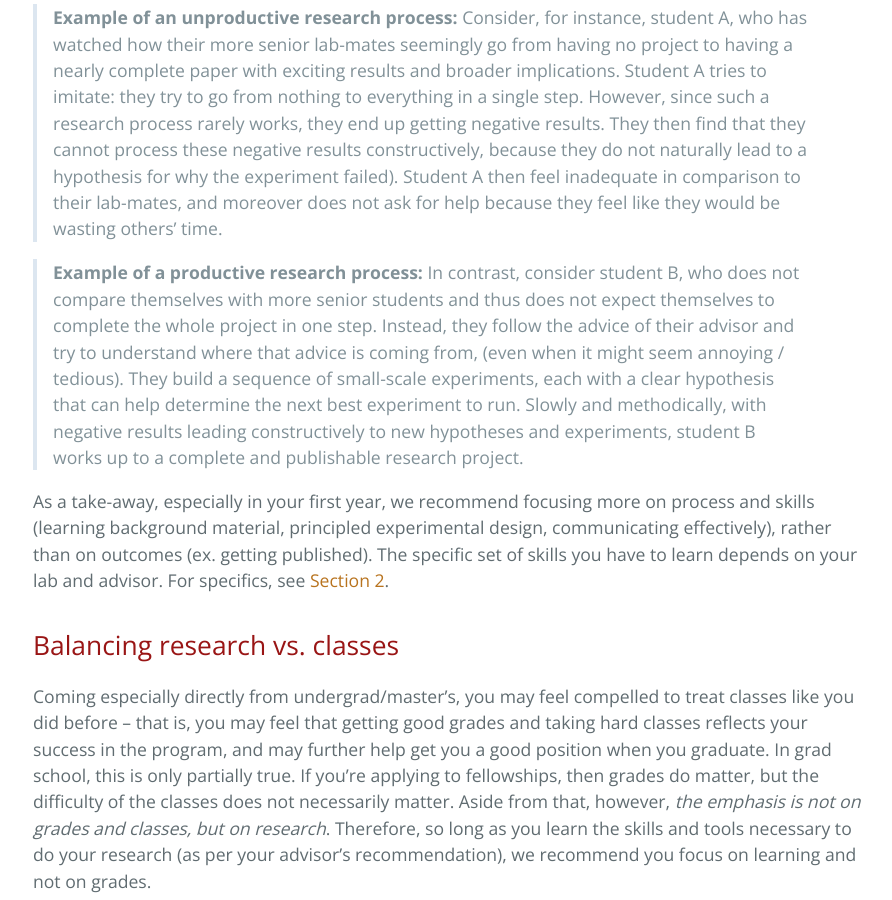
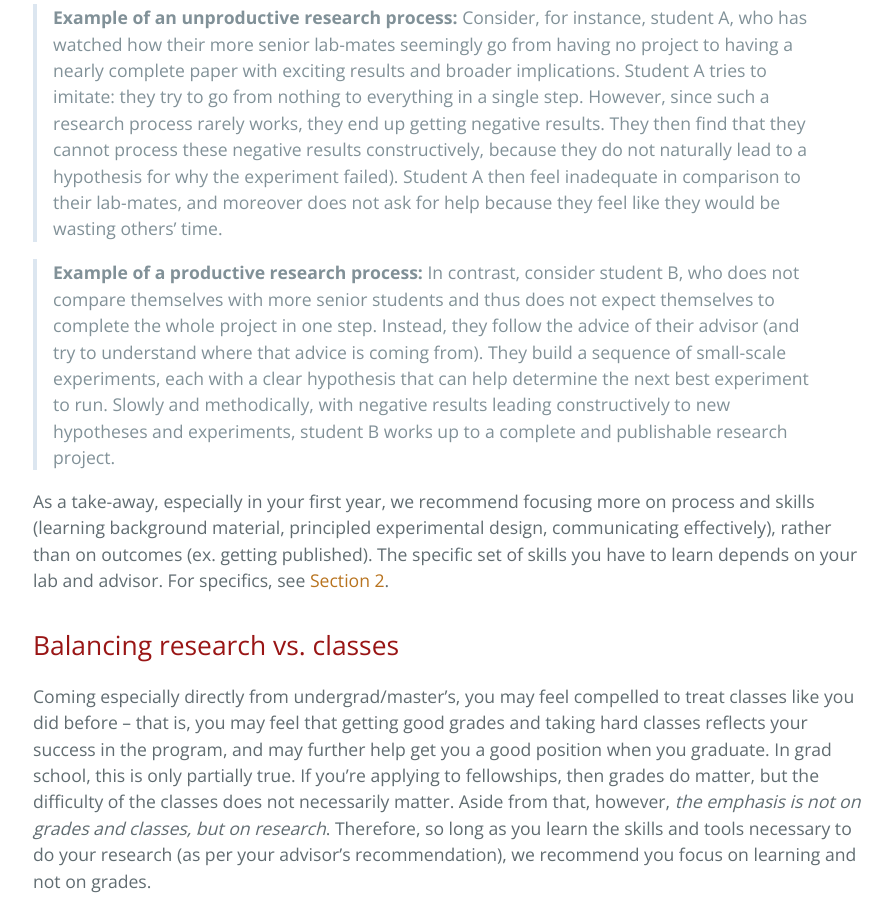
Before and after one commit to yanivyacoby/a-guide-to-your-phd, a Jekyll site: the page built from guide.md, in a window 1280 px wide and 900 px high, scrolled down 2903 px. Shown: the whole window, without its empty margins (191-1083 px from the left). Built offline with Jekyll 4.4.1, drawn with Linux system fonts in a browser that asks for light colours.

Commit message:
Update guide.md

```diff
--- a/guide.md
+++ b/guide.md
@@ -107,7 +107,7 @@ They then find that they cannot process these negative results constructively, b
 > **Example of a productive research process:**
 In contrast, consider student B, who does not compare themselves with more senior students and thus
 does not expect themselves to complete the whole project in one step.
-Instead, they follow the advice of their advisor and try to understand where that advice is coming from, (even when it might seem annoying / tedious).
+Instead, they follow the advice of their advisor (and try to understand where that advice is coming from).
 They build a sequence of small-scale experiments,
 each with a clear hypothesis that can help determine the next best experiment to run.
 Slowly and methodically, with negative results leading constructively to new hypotheses and experiments,
```
